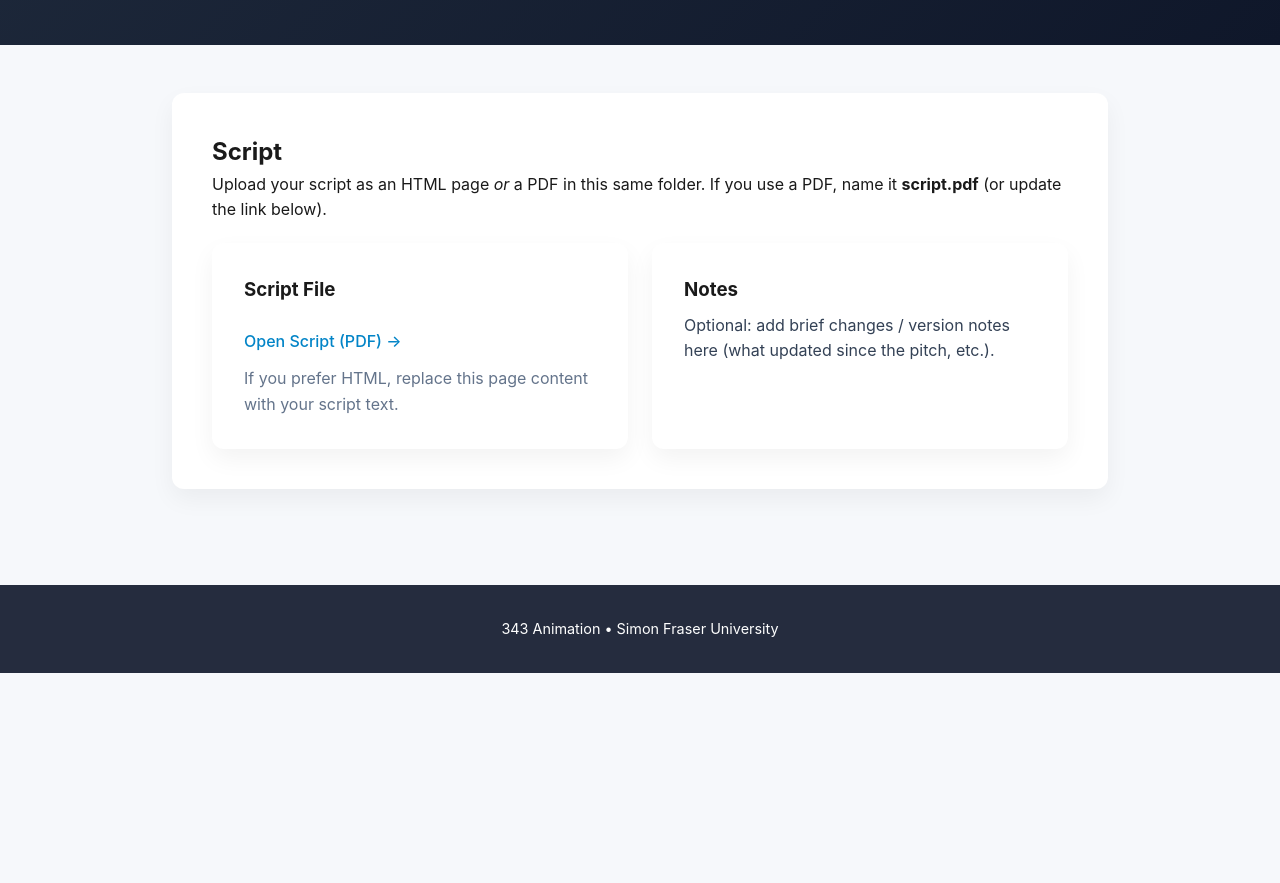
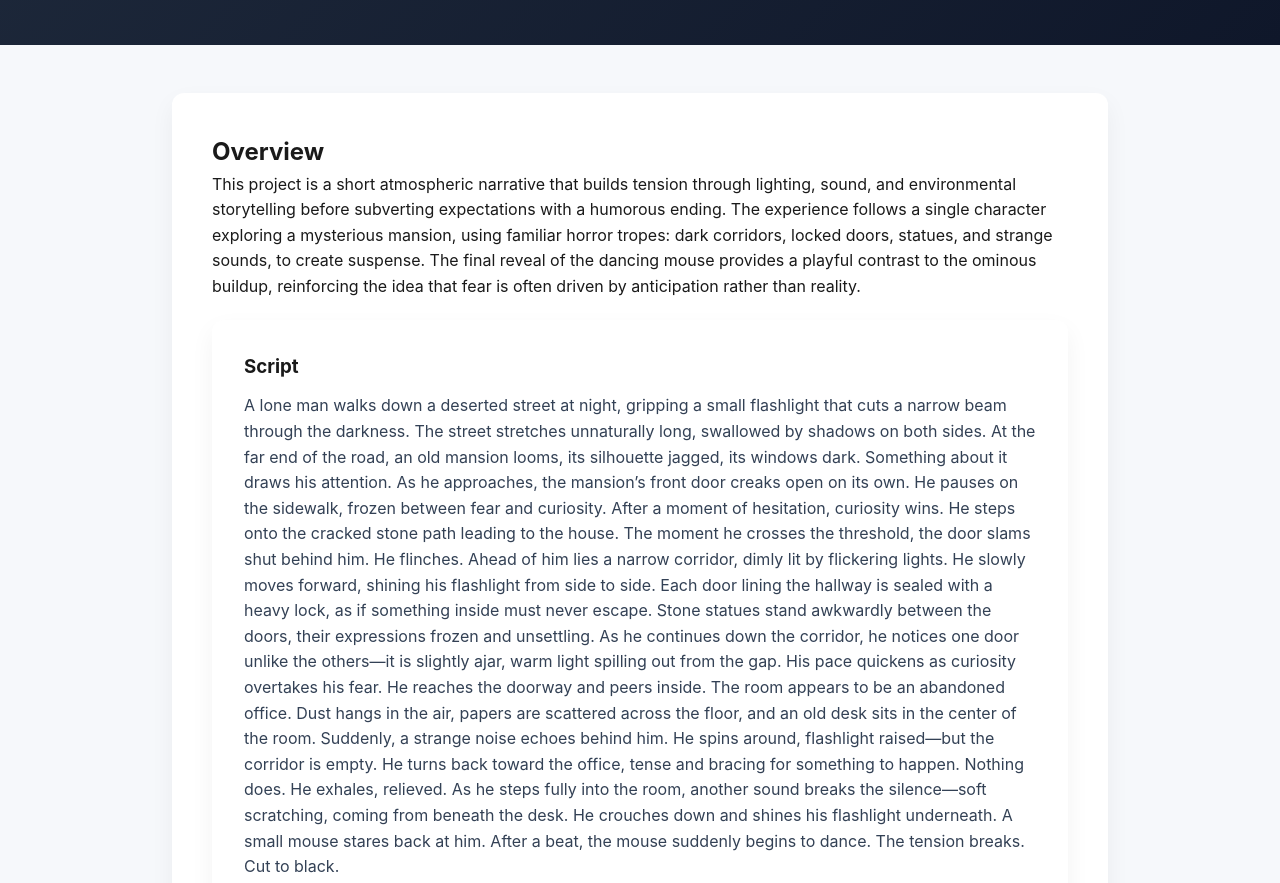
Before and after one commit to Veronls/343BlogSite, a plain HTML site: page script.html in a window 1280 px wide. Shown: the part 204-1087 px from the top of the page. Before the commit the page ends 877 px from the top, so only its background shows below. Drawn offline with Linux system fonts and the light colour scheme.

Commit message:
Added script to html file

```diff
--- a/script.html
+++ b/script.html
@@ -1,4 +1,4 @@
-<!DOCTYPE html>
+<!doctype html>
 <html lang="en">
   <head>
     <meta charset="UTF-8" />
@@ -7,7 +7,6 @@
     <meta name="viewport" content="width=device-width, initial-scale=1" />
   </head>
   <body>
-
     <header class="site-header">
       <h1>343 Animation</h1>
       <p class="subtitle">Deliverables</p>
@@ -22,39 +21,62 @@
     </header>
 
     <main class="container">
-
       <section class="intro">
-      <h2>Script</h2>
+        <h2>Overview</h2>
         <p>
-        Upload your script as an HTML page <em>or</em> a PDF in this same folder.
-        If you use a PDF, name it <strong>script.pdf</strong> (or update the link below).
+          This project is a short atmospheric narrative that builds tension
+          through lighting, sound, and environmental storytelling before
+          subverting expectations with a humorous ending. The experience follows
+          a single character exploring a mysterious mansion, using familiar
+          horror tropes: dark corridors, locked doors, statues, and strange
+          sounds, to create suspense. The final reveal of the dancing mouse
+          provides a playful contrast to the ominous buildup, reinforcing the
+          idea that fear is often driven by anticipation rather than reality.
         </p>
 
         <div class="resource-grid">
           <div class="resource-card">
-          <h3>Script File</h3>
-          <p>
-            <a class="read-more" href="script.pdf" target="_blank" rel="noopener">Open Script (PDF) →</a>
-          </p>
-          <p style="margin-top: 0.75rem; color: #64748b;">
-            If you prefer HTML, replace this page content with your script text.
-          </p>
-        </div>
+            <h3>Script</h3>
+            <p></p>
 
-        <div class="resource-card">
-          <h3>Notes</h3>
-          <p>
-            Optional: add brief changes / version notes here (what updated since the pitch, etc.).
+            <p style="margin-top: 0.75rem">
+              A lone man walks down a deserted street at night, gripping a small
+              flashlight that cuts a narrow beam through the darkness. The
+              street stretches unnaturally long, swallowed by shadows on both
+              sides. At the far end of the road, an old mansion looms, its
+              silhouette jagged, its windows dark. Something about it draws his
+              attention. As he approaches, the mansion’s front door creaks open
+              on its own. He pauses on the sidewalk, frozen between fear and
+              curiosity. After a moment of hesitation, curiosity wins. He steps
+              onto the cracked stone path leading to the house. The moment he
+              crosses the threshold, the door slams shut behind him. He
+              flinches. Ahead of him lies a narrow corridor, dimly lit by
+              flickering lights. He slowly moves forward, shining his flashlight
+              from side to side. Each door lining the hallway is sealed with a
+              heavy lock, as if something inside must never escape. Stone
+              statues stand awkwardly between the doors, their expressions
+              frozen and unsettling. As he continues down the corridor, he
+              notices one door unlike the others—it is slightly ajar, warm light
+              spilling out from the gap. His pace quickens as curiosity
+              overtakes his fear. He reaches the doorway and peers inside. The
+              room appears to be an abandoned office. Dust hangs in the air,
+              papers are scattered across the floor, and an old desk sits in the
+              center of the room. Suddenly, a strange noise echoes behind him.
+              He spins around, flashlight raised—but the corridor is empty. He
+              turns back toward the office, tense and bracing for something to
+              happen. Nothing does. He exhales, relieved. As he steps fully into
+              the room, another sound breaks the silence—soft scratching, coming
+              from beneath the desk. He crouches down and shines his flashlight
+              underneath. A small mouse stares back at him. After a beat, the
+              mouse suddenly begins to dance. The tension breaks. Cut to black.
             </p>
           </div>
         </div>
       </section>
-
     </main>
 
     <footer>
       <p>343 Animation • Simon Fraser University</p>
     </footer>
-
   </body>
 </html>
```
Lines whose indentation alone changed are shown as unchanged.
